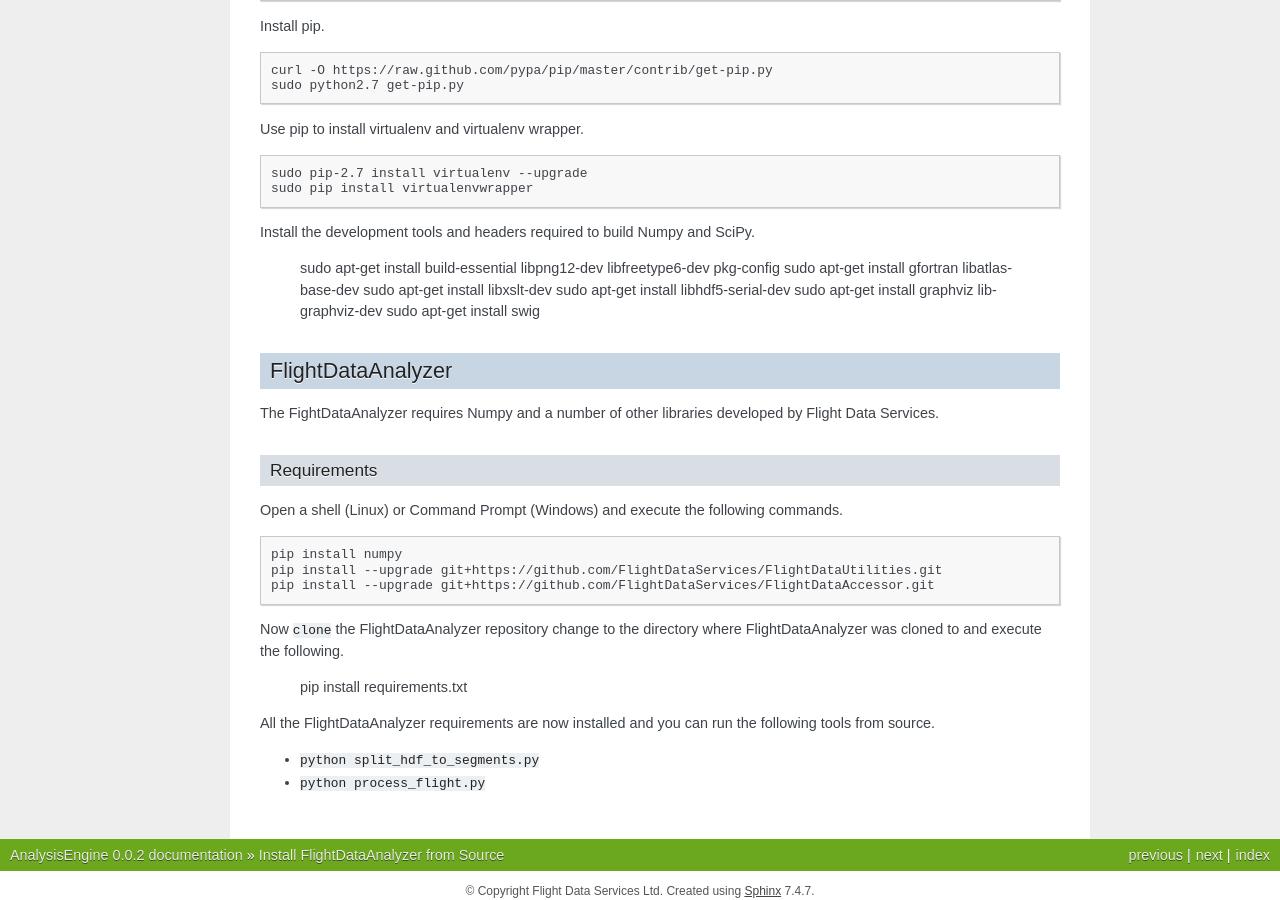
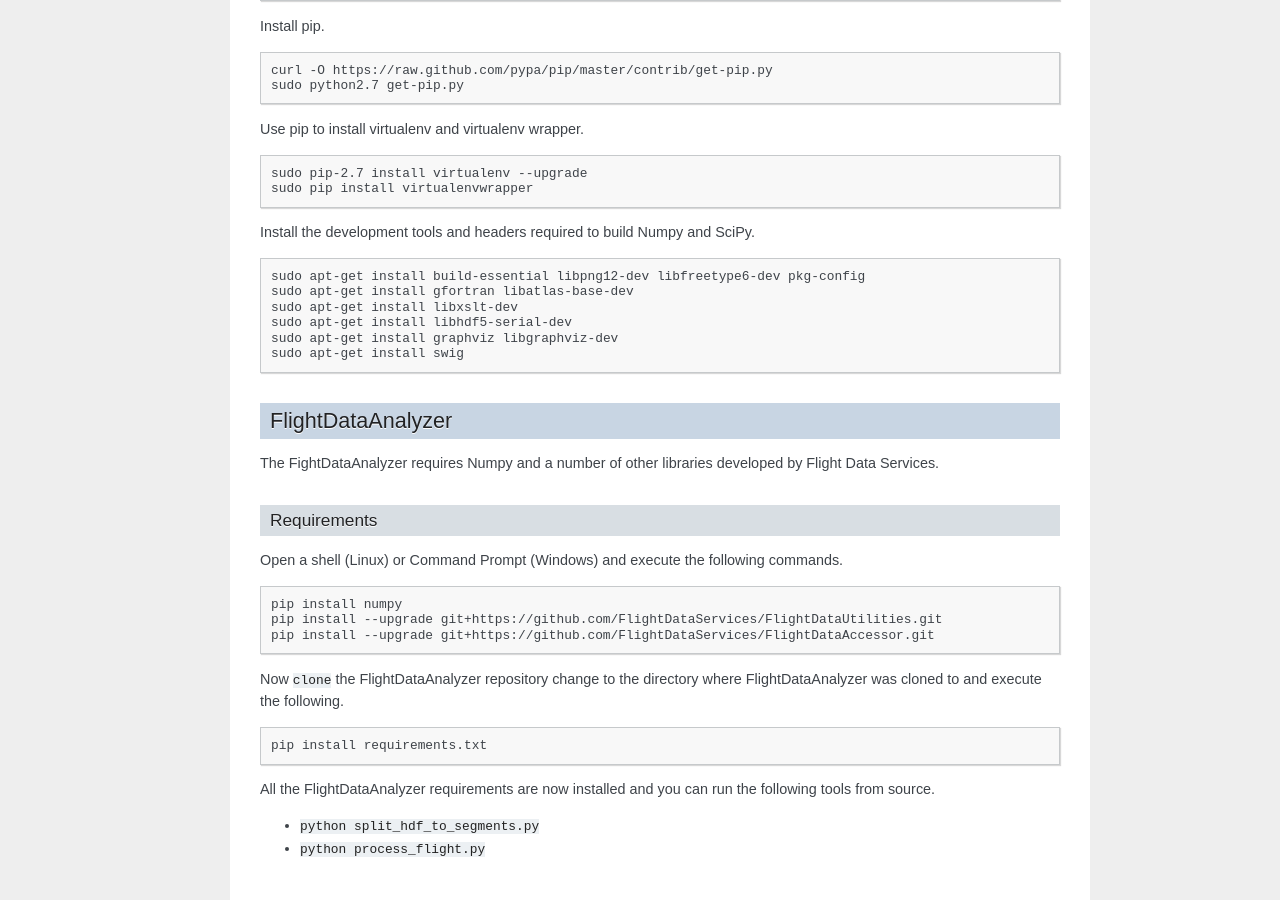
Before and after one commit to catawbasam/FlightDataAnalyzer, a Sphinx documentation site: the page built from doc/source/Install.rst, in a window 1280 px wide and 900 px high, scrolled down 2371 px. Built offline with Sphinx 7.4.7, drawn with Linux system fonts in a browser that asks for light colours; formulas are drawn with MathJax 3.

Commit message:
Imporved formatting for Installing from source documentation.

```diff
--- a/README.rst
+++ b/README.rst
@@ -16,7 +16,9 @@ Software License (`OSL-3.0`_).
 Installation
 ------------
 
-See ``doc/source/Install.rst`` for full installation instructions.
+Full installation instructions are available from the URL below.
+
+* https://github.com/FlightDataServices/FlightDataAnalyzer/blob/master/doc/source/Install.rst
 
 Source Code
 -----------
--- a/doc/source/Install.rst
+++ b/doc/source/Install.rst
@@ -155,6 +155,8 @@ Use pip to install virtualenv and virtualenv wrapper.
 
 Install the development tools and headers required to build Numpy and SciPy.
 
+.. code-block:: shell
+
     sudo apt-get install build-essential libpng12-dev libfreetype6-dev pkg-config
     sudo apt-get install gfortran libatlas-base-dev
     sudo apt-get install libxslt-dev
@@ -184,6 +186,8 @@ commands.
 Now ``clone`` the FlightDataAnalyzer repository change to the directory where
 FlightDataAnalyzer was cloned to and execute the following.
 
+.. code-block:: shell
+
     pip install requirements.txt
 
 All the FlightDataAnalyzer requirements are now installed and you can run the
```
